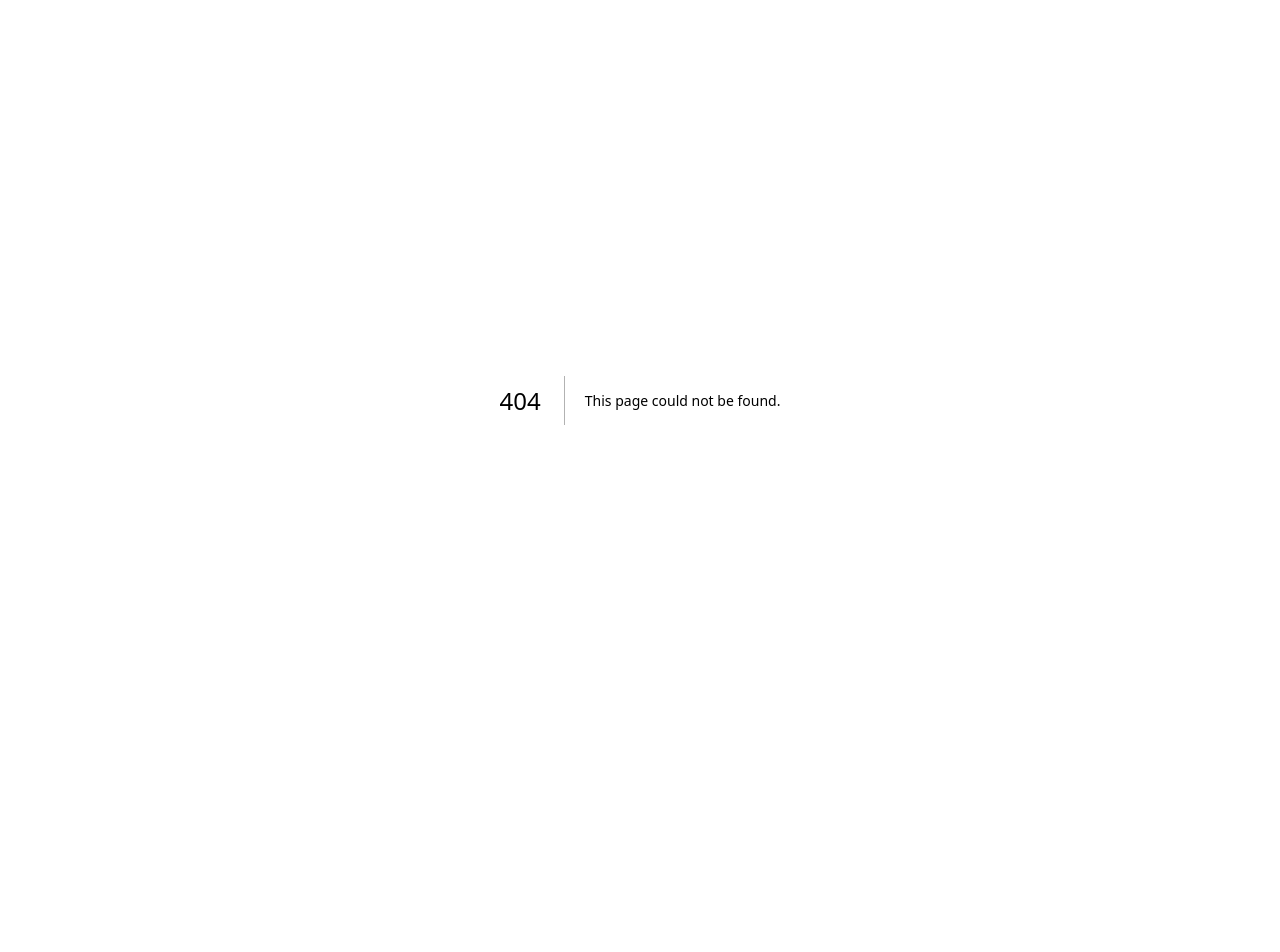
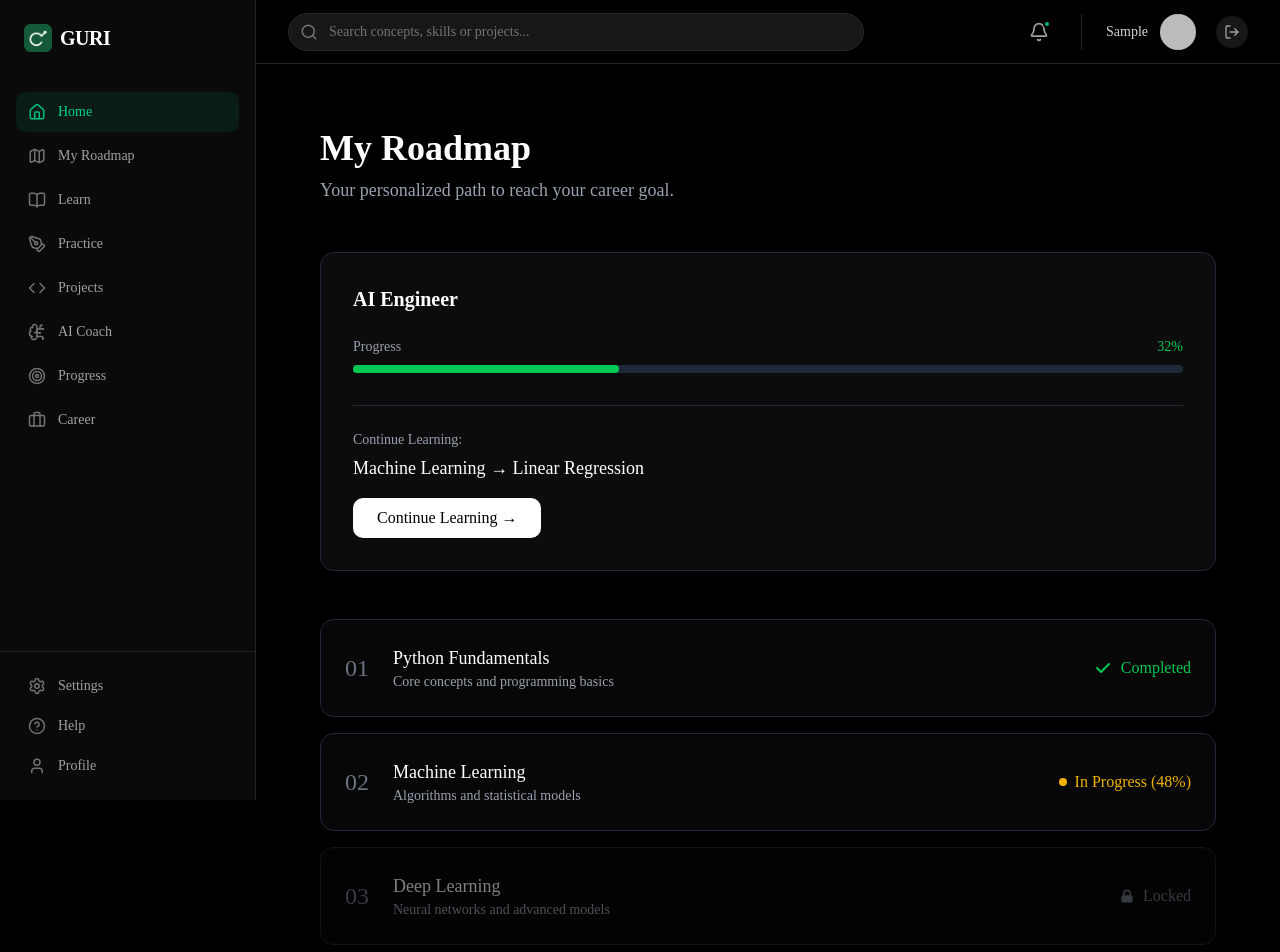
Before and after one commit to Bharathkulal/GURI, a Next.js app: page /dashboard/roadmap in a window 1280 px wide. Before the commit this address had no page. Shown: the top 952 px of the page. Before the commit the page ends 800 px from the top, so only its background shows below. Built offline with nearby package versions, Linux system fonts and the light colour scheme; no server answers; sample sign-in values are in the browser's storage.

Commit message:
added operation inside the my roadmap section

```diff
--- /dev/null
+++ b/src/app/dashboard/roadmap/page.tsx
@@ -0,0 +1,87 @@
+import React from "react";
+
+export default function RoadmapPage() {
+  return (
+    <div className="min-h-screen bg-black text-white p-8">
+      <div className="max-w-4xl mx-auto">
+        <header className="mb-12">
+          <h1 className="text-4xl font-bold mb-2">My Roadmap</h1>
+          <p className="text-gray-400 text-lg">Your personalized path to reach your career goal.</p>
+        </header>
+
+        <section className="mb-12 border border-gray-800 rounded-xl p-8 bg-zinc-900/50">
+          <h2 className="text-xl font-semibold mb-6">AI Engineer</h2>
+          <div className="mb-4">
+            <div className="flex justify-between text-sm mb-2">
+              <span className="text-gray-400">Progress</span>
+              <span className="text-green-500 font-medium">32%</span>
+            </div>
+            <div className="w-full bg-gray-800 rounded-full h-2">
+              <div className="bg-green-500 h-2 rounded-full" style={{ width: "32%" }}></div>
+            </div>
+          </div>
+
+          <div className="mt-8 pt-6 border-t border-gray-800">
+            <p className="text-sm text-gray-400 mb-1">Continue Learning:</p>
+            <p className="text-lg font-medium mb-4">Machine Learning → Linear Regression</p>
+            <button className="bg-white text-black px-6 py-2 rounded-lg font-medium hover:bg-gray-200 transition-colors">
+              Continue Learning →
+            </button>
+          </div>
+        </section>
+
+        <section>
+            <div className="space-y-4">
+                {/* Stage Example */}
+                <div className="border border-gray-800 rounded-xl p-6 bg-zinc-900/30 hover:bg-zinc-900/50 transition-colors cursor-pointer flex items-center justify-between">
+                    <div className="flex items-center gap-6">
+                        <span className="text-2xl font-light text-gray-500">01</span>
+                        <div>
+                            <h3 className="text-lg font-medium">Python Fundamentals</h3>
+                            <p className="text-sm text-gray-400">Core concepts and programming basics</p>
+                        </div>
+                    </div>
+                    <div className="text-green-500 flex items-center gap-2">
+                        <svg xmlns="http://www.w3.org/2000/svg" className="h-5 w-5" viewBox="0 0 20 20" fill="currentColor">
+                          <path fillRule="evenodd" d="M16.707 5.293a1 1 0 010 1.414l-8 8a1 1 0 01-1.414 0l-4-4a1 1 0 011.414-1.414L8 12.586l7.293-7.293a1 1 0 011.414 0z" clipRule="evenodd" />
+                        </svg>
+                        Completed
+                    </div>
+                </div>
+
+                <div className="border border-gray-800 rounded-xl p-6 bg-zinc-900/30 hover:bg-zinc-900/50 transition-colors cursor-pointer flex items-center justify-between">
+                    <div className="flex items-center gap-6">
+                        <span className="text-2xl font-light text-gray-500">02</span>
+                        <div>
+                            <h3 className="text-lg font-medium">Machine Learning</h3>
+                            <p className="text-sm text-gray-400">Algorithms and statistical models</p>
+                        </div>
+                    </div>
+                    <div className="text-yellow-500 flex items-center gap-2">
+                        <div className="w-2 h-2 rounded-full bg-yellow-500"></div>
+                        In Progress (48%)
+                    </div>
+                </div>
+
+                <div className="border border-gray-800 rounded-xl p-6 bg-zinc-900/30 hover:bg-zinc-900/50 transition-colors cursor-pointer flex items-center justify-between opacity-50">
+                    <div className="flex items-center gap-6">
+                        <span className="text-2xl font-light text-gray-500">03</span>
+                        <div>
+                            <h3 className="text-lg font-medium">Deep Learning</h3>
+                            <p className="text-sm text-gray-400">Neural networks and advanced models</p>
+                        </div>
+                    </div>
+                    <div className="text-gray-500 flex items-center gap-2">
+                        <svg xmlns="http://www.w3.org/2000/svg" className="h-4 w-4" viewBox="0 0 20 20" fill="currentColor">
+                          <path fillRule="evenodd" d="M5 9V7a5 5 0 0110 0v2a2 2 0 012 2v5a2 2 0 01-2 2H5a2 2 0 01-2-2v-5a2 2 0 012-2zm8-2v2H7V7a3 3 0 016 0z" clipRule="evenodd" />
+                        </svg>
+                        Locked
+                    </div>
+                </div>
+            </div>
+        </section>
+
+      </div>
+    </div>
+  );
+}
```
Also changed, not shown: 1 other file (tests, documents, lock files or other folders).
